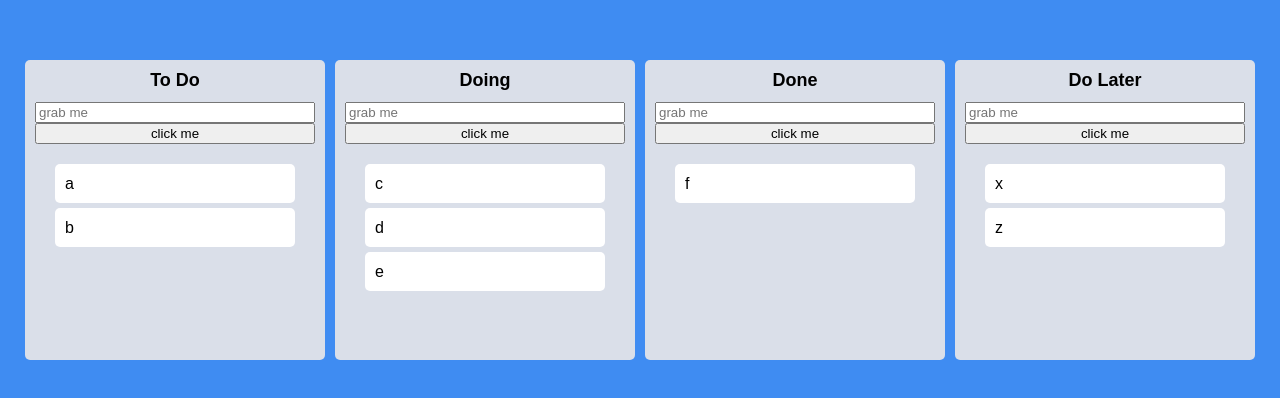
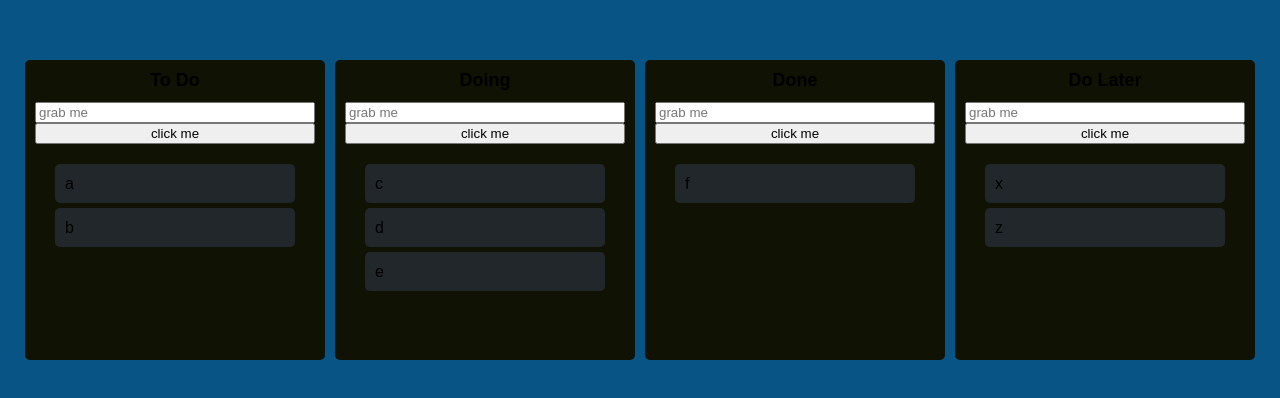
Before and after one commit to honghyunAhn/react-trello, a React (Create React App) app: page / in a window 1280 px wide. Shown: the part 190-588 px from the top of the page. Built offline with nearby package versions, Linux system fonts and the light colour scheme.

Commit message:
Update theme

```diff
--- a/src/theme.ts
+++ b/src/theme.ts
@@ -1,7 +1,8 @@
 import { DefaultTheme } from "styled-components";
 
 export const darkTheme: DefaultTheme = {
-  bgColor: "#3F8CF2",
-  boardColor: "#DADFE9",
-  cardColor: "white",
+  bgColor: "#075485",
+  cardColor: "#22272B",
+  boardColor: "#101204",
+  textColor: "#B6C2CF",
 };
```
